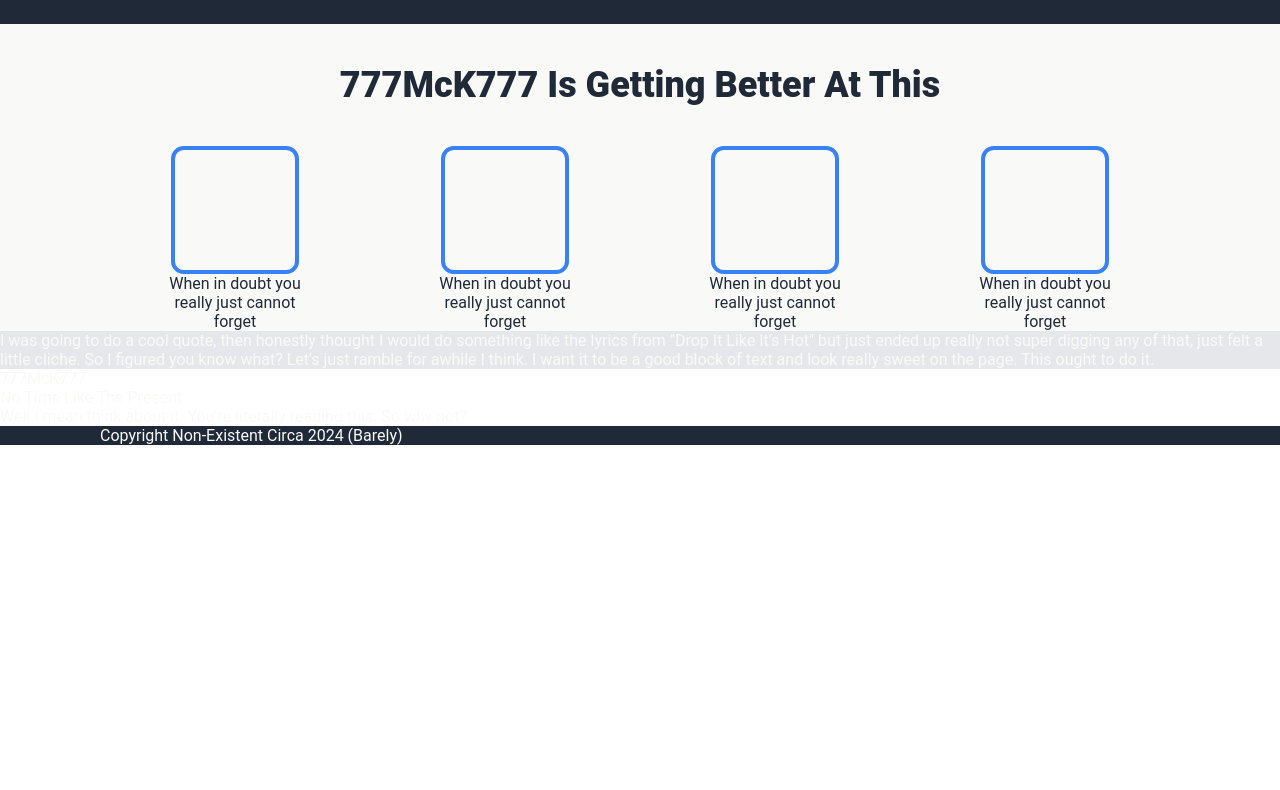
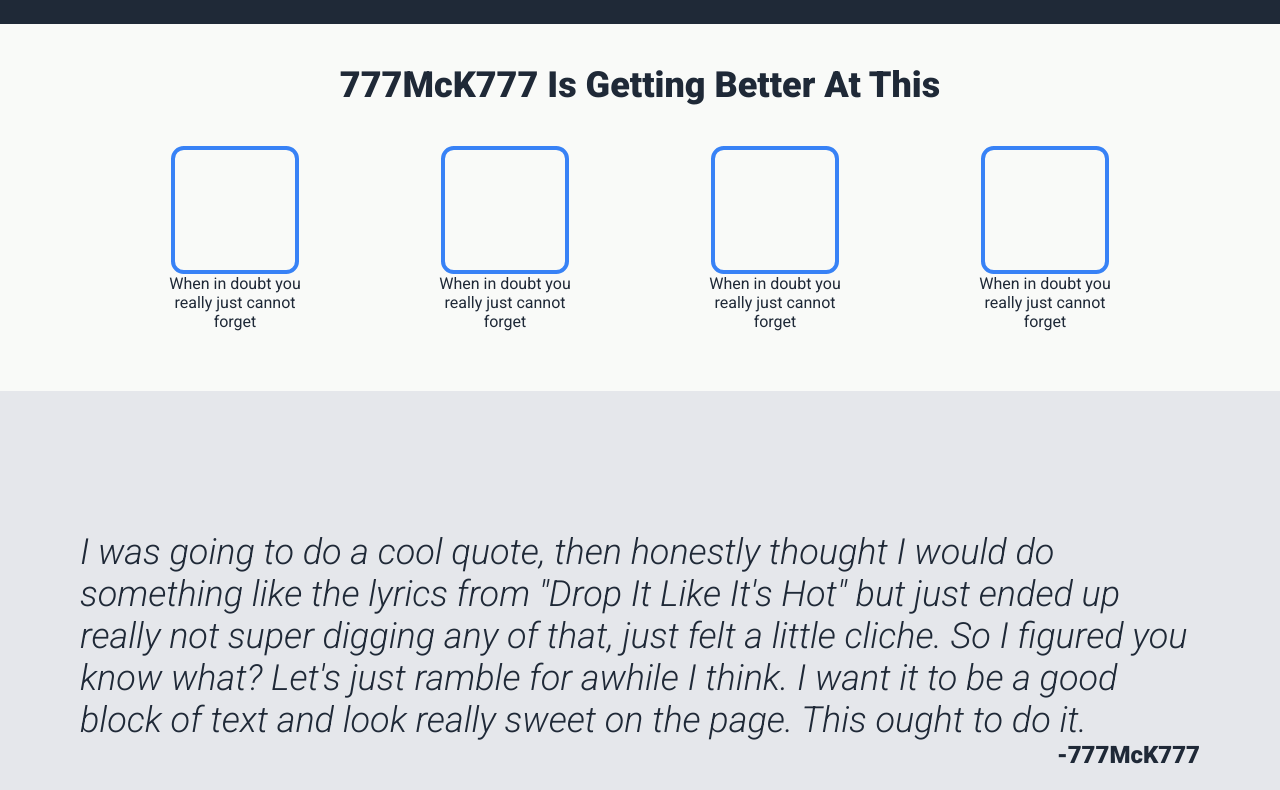
Before and after one commit to 777McK777/odin-landing-page, a plain HTML site: page index.html in a window 1280 px wide. Shown: the part 686-1476 px from the top of the page. Before the commit the page ends 1131 px from the top, so only its background shows below. Drawn offline with Linux system fonts and the light colour scheme.

Commit message:
Add fonts to the page and content to index/ styles Add Google web fonts using googlefonts link in index Add the Quote section fully with styled content etc.

```diff
--- a/css/styles.css
+++ b/css/styles.css
@@ -1,5 +1,5 @@
 * {
-    font-family: "Roboto", Arial, sans-serif;
+    font-family: "Roboto", sans-serif;
     padding: 0px;
     margin: 0px;
     color: #F9FAF8;
@@ -81,6 +81,7 @@
     gap: 40px;
     background-color: #F9FAF8;
     padding-top: 40px;
+    padding-bottom: 60px;
 }
 
 .center_header {
@@ -124,7 +125,32 @@
     width: 140px;
 }
 
-.quote {
+.quote_land {
+    padding-top: 140px;
+    padding-bottom: 140px;
+    padding-right: 80px;
+    padding-left: 80px;
     display: flex;
+    flex-direction: column;
+    justify-content: center;
+    align-items: center;
     background-color: #e5e7eb;
 }
+
+.quote {
+    flex: 1 1 auto;
+    font-family: "Roboto", sans-serif;
+    font-weight: 300;
+    font-style: italic;
+    font-size: 36px;
+    color: #1f2937;
+}
+
+.author {
+    flex: 1 1 auto;
+    align-self: flex-end;
+    color: #1f2937;
+    font-size: 24px;
+    font-weight: 900;
+    text-align: right;
+}
--- a/index.html
+++ b/index.html
@@ -2,8 +2,13 @@
 <html lang = "en">
     <head>
         <meta charset = "UTF-8" name = "viewport" content = "width = device-width, initial-scale = 1.0">
+        <link rel="preconnect" href="https://fonts.googleapis.com">
+        <link rel="preconnect" href="https://fonts.gstatic.com" crossorigin>
+        <link href="https://fonts.googleapis.com/css2?family=Roboto:ital,wght@0,100;0,300;0,400;0,500;0,700;0,900;1,100;1,300;1,400;1,500;1,700;1,900&display=swap" rel="stylesheet">
         <link rel = "stylesheet" href = "./css/styles.css">
         <title>777McK777 Landing Page</title>
+    </head>
+    <body>
        <div class = "header_banner">
             <div class = "header">
                 <div class = "header_text"> 777McK777 Odin-Landing-Page</div>
@@ -57,7 +62,7 @@
                                 just felt a little cliche. So I figured you know what? Let's just ramble for awhile I think.
                                 I want it to be a good block of text and look really sweet on the page. This ought to do it.
             </div>
-            <div class = "author"> 777McK777 </div>
+            <div class = "author"> -777McK777 </div>
        </div>
        <div class = "call_action">
             <div class = "why">
@@ -66,6 +71,5 @@
             </div>
        </div>
        <div class = "footer"> Copyright Non-Existent Circa 2024 (Barely)</div>
-    </head>
-
+    </body>
 </html>
```
